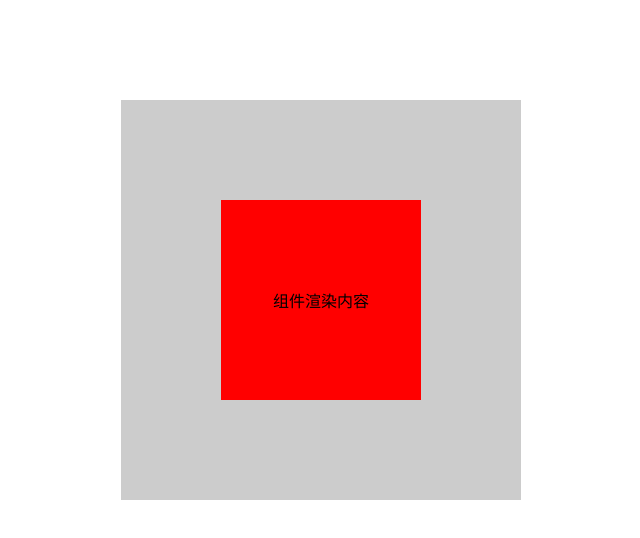
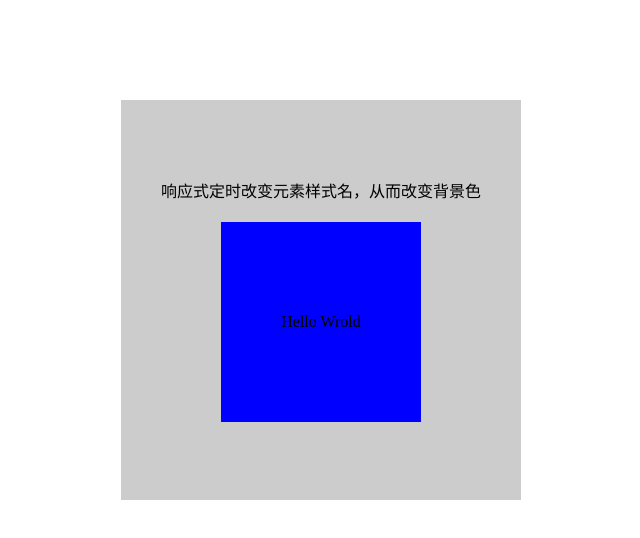
Before and after one commit to zyyrabbit/mini-vue, a plain HTML site: page index.html in a window 1280 px wide. Shown: the whole page, without its empty margins (319-959 px from the left). Drawn offline with Linux system fonts and the light colour scheme.

Commit message:
fix: 修复demo相关问题

```diff
--- a/index.html
+++ b/index.html
@@ -59,24 +59,21 @@
     }
 
     const app = createApp({
-     /*  template: `<div class="parent">
+     template: `<div class="parent">
                 <div style="text-align: center;margin-bottom: 20px">响应式定时改变元素样式名，从而改变背景色</div>
                 <child-comp :class="propsData.class"></child-comp>
-            </div>`, */
-            template: `<div class="parent">
-                <div :class="data.class">组件渲染内容</div>
             </div>`,
         setup() {
-          const data = reactive({
+          const propsData = reactive({
             class: 'before'
           })
 
-          /* setInterval(() => {
+          setInterval(() => {
             propsData.class = propsData.class === 'after' ? 'before' :  'after'
-          }, 1000) */
+          }, 1000)
 
           return {
-            data
+            propsData
           }
         }
       })
```
